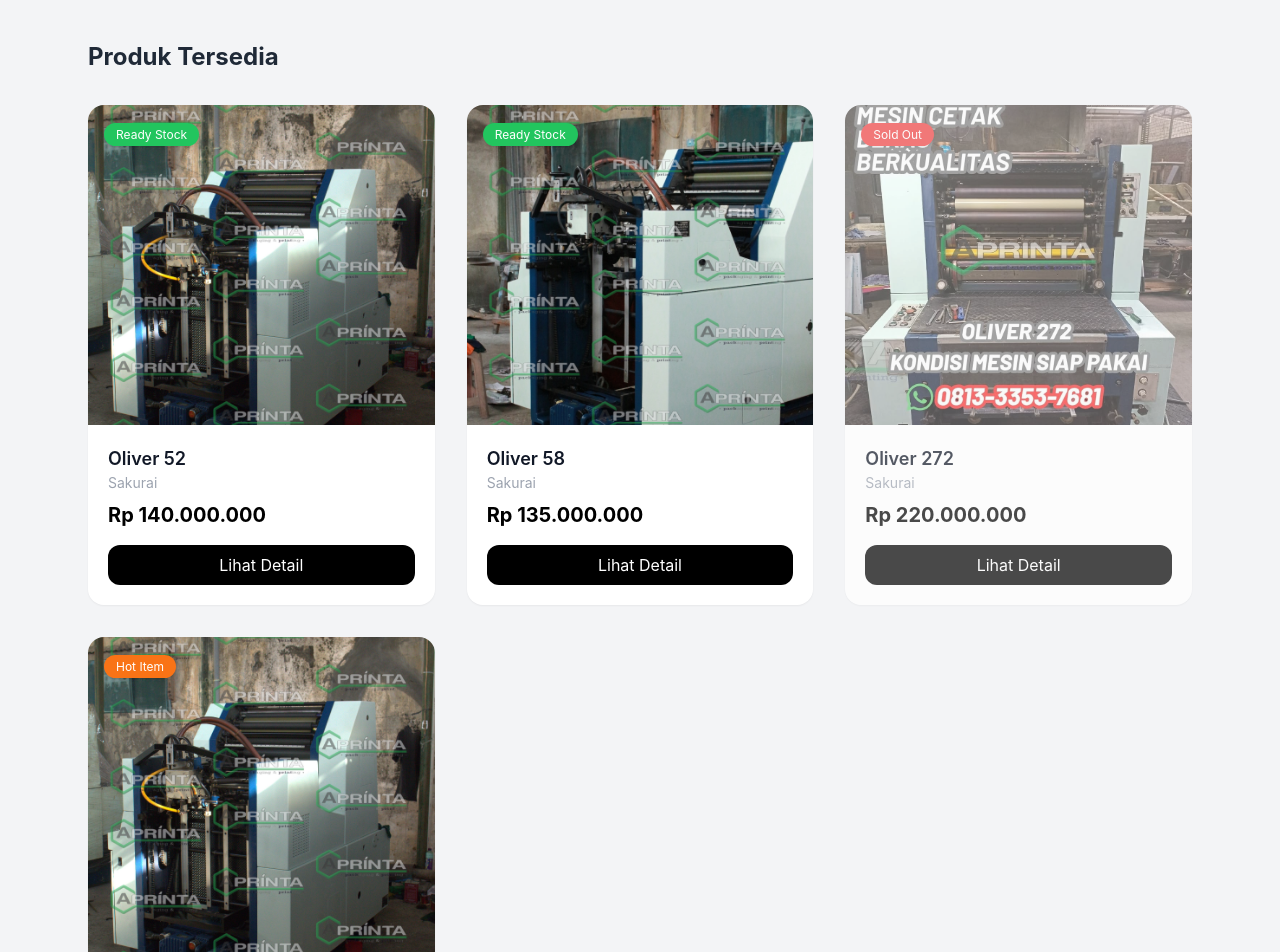
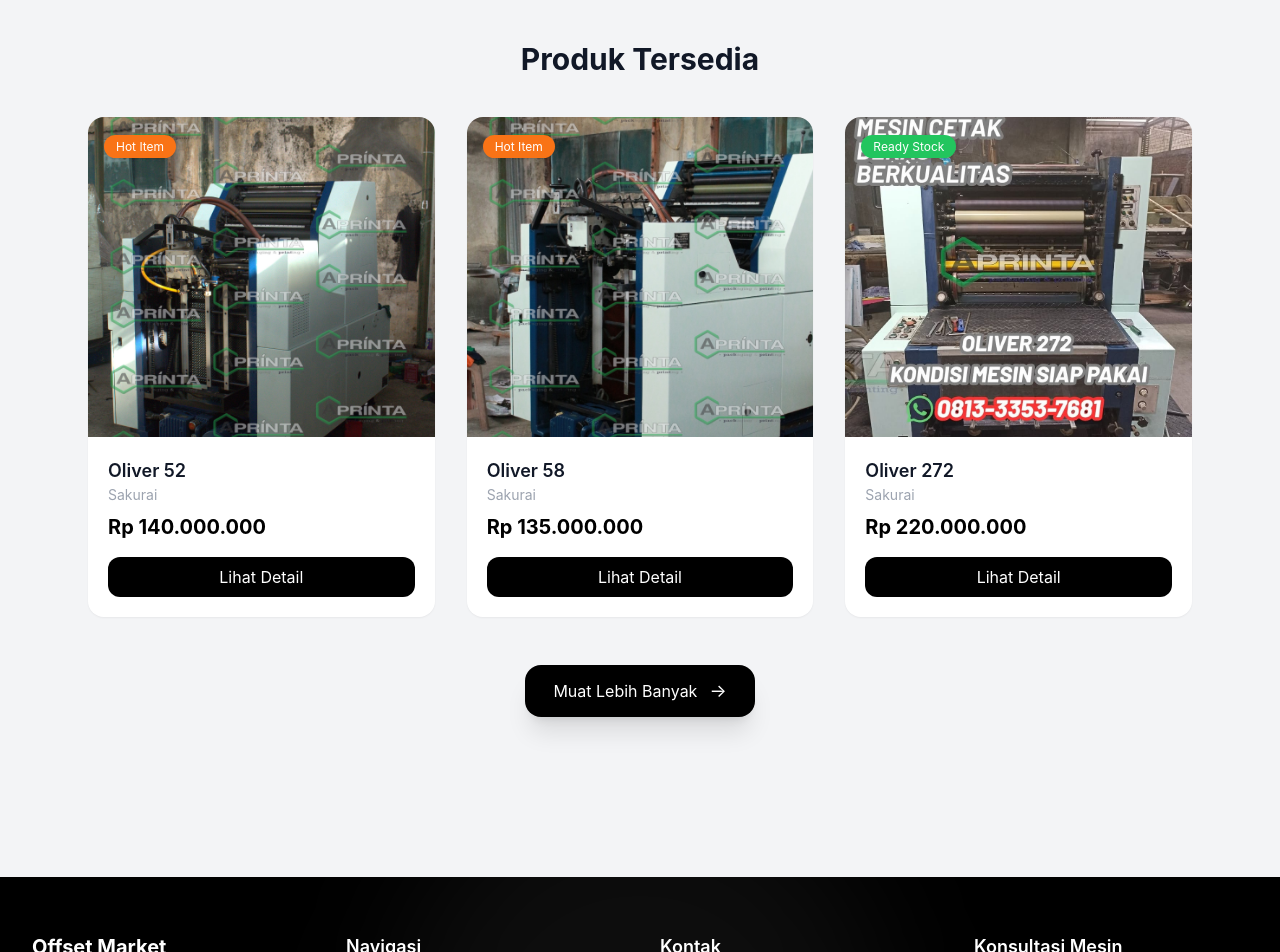
Before and after one commit to armandsyahh/offset-marketplace, a Vue app: page / in a window 1280 px wide. Shown: the part 1600-2552 px from the top of the page. Built offline with nearby package versions, Linux system fonts and the light colour scheme.

Commit message:
tambah status priority

```diff
--- a/src/data/products.js
+++ b/src/data/products.js
@@ -27,14 +27,14 @@ export const products = [
     video: [vid272_1],
     description: "Mesin offset Oliver 52 kondisi siap pakai, hasil cetak tajam, cocok untuk percetakan skala menengah.",
     specifications: {
-    ukuran: "52 x 36 cm",
-    warna: "1 Color",
+    ukuran: "520 x 365 mm",
+    warna: "1 Warna",
+    tahun: "1987",
     kondisi: "Siap Pakai",
-    listrik: "Normal",
-    tahun: "2005",
-    speed: "5000 lembar/jam",
+    listrik: "3,5 kW",
+    speed: "4000-12000 lembar/jam",
     lokasi: "Surabaya"},
-    stockStatus: "ready"
+    stockStatus: "hot"
   },
   {
     id: 2,
@@ -45,15 +45,15 @@ export const products = [
     video: [vid272_1],
     description: "Ukuran lebih besar, performa stabil, cocok untuk produksi lebih tinggi.",
     specifications: {
-      ukuran: "58 x 40 cm",
-      warna: "1 Color",
+      ukuran: "580 x 400 mm",
+      warna: "1 Warna",
+      tahun: "1984",
       kondisi: "Siap Pakai",
-      listrik: "Normal",
-      tahun: "2008",
-      speed: "6000 lembar/jam",
+      listrik: "4,05 kW",
+      speed: "4300-12000 lembar/jam",
       lokasi: "Jakarta"
     },
-    stockStatus: "ready"
+    stockStatus: "hot"
   },
   {
     id: 3,
@@ -64,32 +64,15 @@ export const products = [
     video: [vid272_1, vid272_2, vid272_3, vid272_4],
     description: "Mesin offset besar dengan performa tinggi, siap produksi berat.",
     specifications: {
-      ukuran: "72 x 102 cm",
-      warna: "4 Color",
+      ukuran: "720 x 520 mm",
+      warna: "2 Warna",
+      tahun: "1988",
       kondisi: "Siap Pakai",
       listrik: "Normal",
-      tahun: "2010",
-      speed: "8000 lembar/jam",
-      lokasi: "Bandung"
-    },
-    stockStatus: "sold"
-  },
-  {id:4,
-    name: "Sors",
-    brand: "Heidelberg",
-    price: 140000000,
-    video: ["https://www.youtube.com/embed/VIDEO_ID"],
-    images: [img52_1, img52_2, img52_3, img52_4],
-    description: "Mesin offset Heidelberg Sors kondisi siap pakai, hasil cetak tajam.",
-    specifications: {
-      ukuran: "52 x 36 cm",
-      warna: "1 Color",
-      kondisi: "Siap Pakai",
-      listrik: "Normal",
-      tahun: "2005",
-      speed: "5000 lembar/jam",
+      speed: "4000-12000 lembar/jam",
       lokasi: "Surabaya"
     },
-    stockStatus: "hot"
-  }
+    stockStatus: "ready"
+  },
+
 ]
--- a/src/views/Home.vue
+++ b/src/views/Home.vue
@@ -118,24 +118,33 @@
           :item="t"
         />
       </div>
-
     </section>
 
     <!-- PRODUCT LIST -->
     <section id="produk" class="max-w-6xl mx-auto px-6 pb-16">
+      <div class="text-center mb-10">
+        <h2 class="text-3xl font-bold text-gray-900">
+          Produk Tersedia
+        </h2>
+      </div>
 
-      <h2 class="text-2xl font-bold mb-8">
-        Produk Tersedia
-      </h2>
-
+      <!-- PRODUCT GRID -->
       <div class="grid sm:grid-cols-2 md:grid-cols-3 gap-8">
         <ProductCard
-          v-for="item in products"
+          v-for="item in sortedProducts.slice(0, 3)"
           :key="item.id"
           :product="item"
         />
       </div>
 
+      <!-- BUTTON -->
+      <div class="mt-12 flex justify-center">
+        <router-link
+          to="/product" class="inline-flex items-center gap-3 bg-black text-white px-7 py-3 rounded-2xl hover:bg-gray-800 transition-all duration-300 shadow-xl hover:scale-105">
+          Muat Lebih Banyak
+          <span class="text-lg">→</span>
+        </router-link>
+      </div>
     </section>
 
   </div>
@@ -173,4 +182,18 @@ onMounted(() => {
 onUnmounted(() => {
   clearInterval(interval)
 })
+
+import { computed } from 'vue'
+
+const sortedProducts = computed(() => {
+  const statusPriority = {
+    hot: 1,
+    ready: 2,
+    sold: 3
+  }
+
+  return [...products].sort((a, b) => {
+    return statusPriority[a.stockStatus] - statusPriority[b.stockStatus]
+  })
+})
 </script>
--- a/src/views/Product.vue
+++ b/src/views/Product.vue
@@ -44,23 +44,19 @@
 
       <!-- GRID -->
       <div class="grid sm:grid-cols-2 lg:grid-cols-3 gap-8">
-
         <ProductCard
           v-for="item in filteredProducts"
           :key="item.id"
           :product="item"
         />
-
       </div>
 
       <!-- EMPTY -->
       <div
         v-if="filteredProducts.length === 0"
-        class="text-center py-20 text-gray-500"
-      >
+        class="text-center py-20 text-gray-500">
         Produk tidak ditemukan.
       </div>
-
     </section>
 
   </div>
@@ -74,8 +70,20 @@ import ProductCard from '../components/ProductCard.vue'
 const search = ref('')
 
 const filteredProducts = computed(() => {
-  return products.filter(product =>
-    product.name.toLowerCase().includes(search.value.toLowerCase())
-  )
+
+  const statusPriority = {
+    hot: 1,
+    ready: 2,
+    sold: 3
+  }
+
+  return products
+    .filter(product =>
+      product.name.toLowerCase().includes(search.value.toLowerCase())
+    )
+    .sort((a, b) => {
+      return statusPriority[a.stockStatus] - statusPriority[b.stockStatus]
+    })
+
 })
 </script>
```
Also changed, not shown: 1 other file (tests, documents, lock files or other folders).
